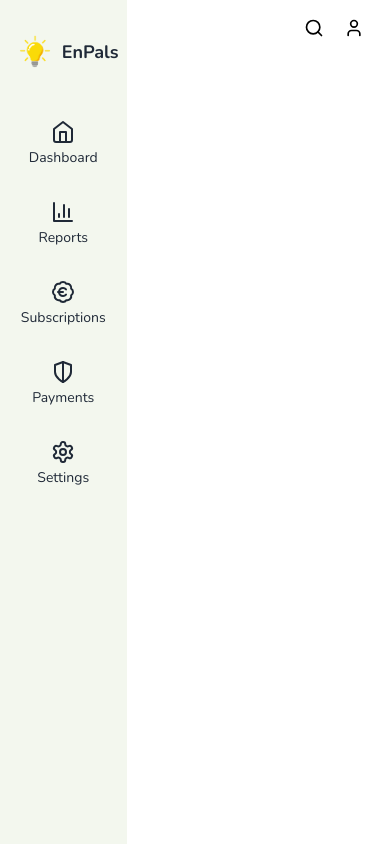
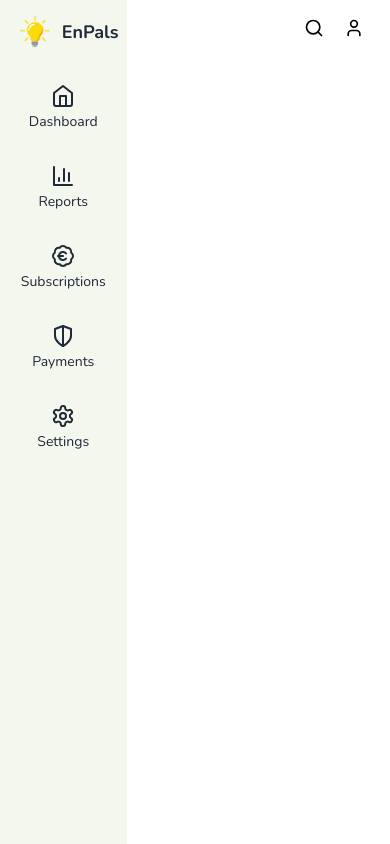
Before and after one commit to behong1999/EnPals, a React (Vite) app: page / in a window 390 px wide. Both pictures are taken after a click on the button 36 px from the left and 28 px from the top of the page. Built offline with nearby package versions, Linux system fonts and the light colour scheme.

Commit message:
fix bugs in sidebar

```diff
--- a/src/App.tsx
+++ b/src/App.tsx
@@ -1,24 +1,35 @@
-import { BrowserRouter as Router, Routes, Route } from "react-router-dom";
+import {
+  BrowserRouter as Router,
+  Routes,
+  Route,
+  Outlet,
+} from "react-router-dom";
 import Home from "./pages/Home";
 import Login from "./auth/Login";
 import Header from "./components/Header";
 import Sidebar from "./components/Sidebar";
 
+const AppLayout = () => (
+  <div className="max-h-screen flex flex-col">
+    <Header />
+    <div className="grid grid-cols-[auto,1fr] flex-grow-1 overflow-auto">
+      <Sidebar />
+      <div className="overflow-x-hidden px-8 pb-4">
+        <Outlet />
+      </div>
+    </div>
+  </div>
+);
+
 function App() {
   return (
     <Router>
-      <div className="max-h-screen flex flex-col">
-        <Header />
-        <div className="grid grid-cols-[auto,1fr] flex-grow-1 overflow-auto">
-          <Sidebar />
-          <div className="overflow-x-hidden px-8 pb-4">
-            <Routes>
-              <Route path="/" element={<Home />} />
-              <Route path="/login" element={<Login />} />
-            </Routes>
-          </div>
-        </div>
-      </div>
+      <Routes>
+        <Route path="/login" element={<Login />} />
+        <Route element={<AppLayout />}>
+          <Route path="/" element={<Home />} />
+        </Route>
+      </Routes>
     </Router>
   );
 }
--- a/src/components/Header.tsx
+++ b/src/components/Header.tsx
@@ -89,7 +89,7 @@ export function PageHeaderFirstSection({
       >
         <Menu />
       </Button>
-      <a href="#home" className="items-center justify-center hidden md:flex">
+      <a href="/" className="items-center justify-center hidden md:flex">
         <img src={symbol} alt="youtube-symbol" className="h-10" />
         <p className="text-lg font-bold">EnPals</p>
       </a>
--- a/src/components/SideBar.tsx
+++ b/src/components/SideBar.tsx
@@ -36,7 +36,7 @@ const Sidebar = () => {
         isSmallOpen ? "flex" : "hidden"
       }`}
       >
-        <a href="/" className="items-center justify-center flex my-8">
+        <a href="/" className="items-center justify-center flex py-3 pb-4">
           <img src={symbol} alt="youtube-symbol" className="h-10" />
           <p className="text-lg font-bold">EnPals</p>
         </a>
```
Also changed, not shown: 1 other file (tests, documents, lock files or other folders).
